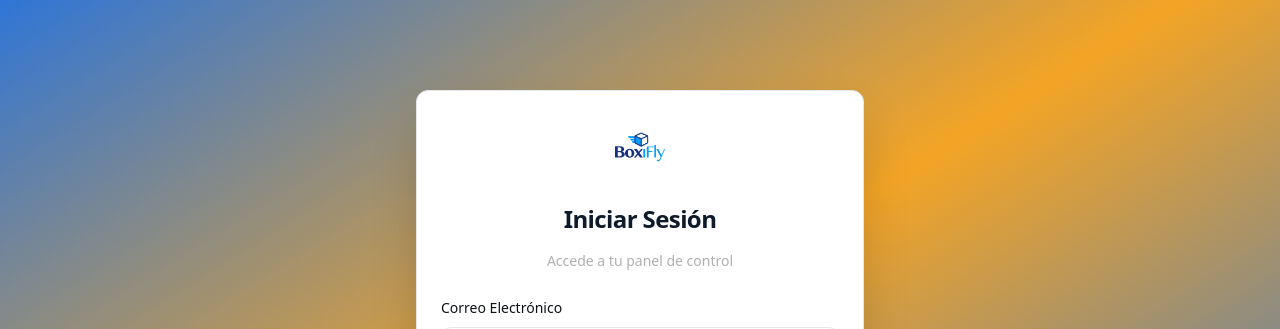
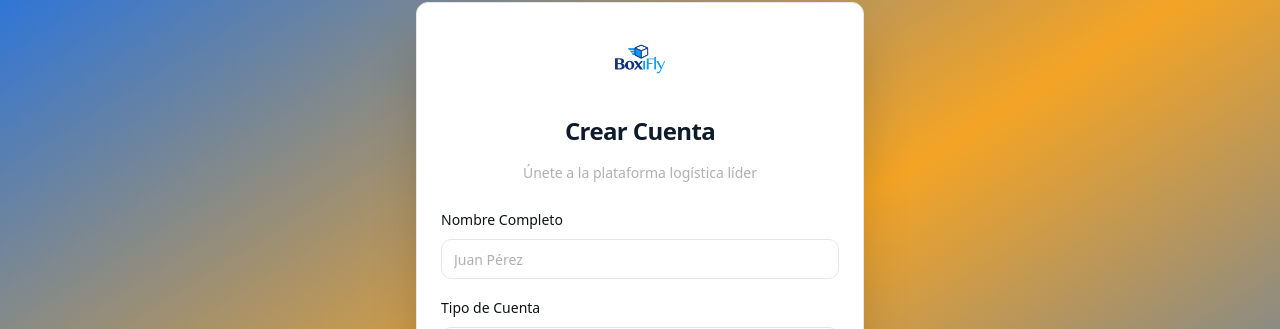
Before and after one commit to richmbenz-cloud/Boxifly, a React (Vite) app: page /registrarse in a window 1280 px wide. Shown: the part 471-800 px from the top of the page. Built offline with nearby package versions, Linux system fonts and the light colour scheme.

Commit message:
fix: resolve Auth view state synchronization upon Route change

```diff
--- a/src/pages/Auth.tsx
+++ b/src/pages/Auth.tsx
@@ -15,7 +15,11 @@ interface AuthProps {
 }
 
 const Auth = ({ defaultView = 'login' }: AuthProps) => {
-  const [isLogin, setIsLogin] = useState(true);
+  const [isLogin, setIsLogin] = useState(defaultView === 'login');
+
+  useEffect(() => {
+    setIsLogin(defaultView === 'login');
+  }, [defaultView]);
   const [email, setEmail] = useState('');
   const [password, setPassword] = useState('');
   const [fullName, setFullName] = useState('');
```
